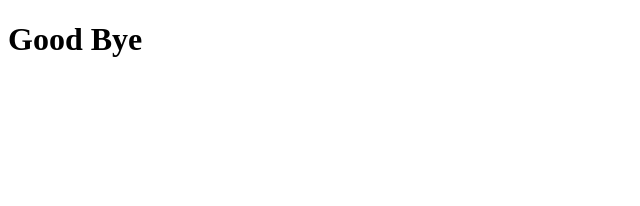
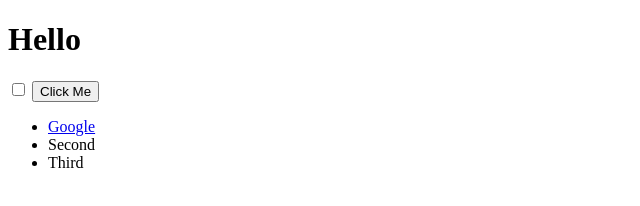
Before and after one commit to matichmike/web-development-practice, a plain HTML site: page DOM/index.html in a window 1280 px wide. Shown: the whole page, without its empty margins (0-640 px from the left). Drawn offline with Linux system fonts and the light colour scheme.

Commit message:
minor edit

```diff
--- a/DOM/index.html
+++ b/DOM/index.html
@@ -8,6 +8,16 @@
 </head>
 <body>
   <h1>Hello</h1>
-  <script src="index.js"></script>
+
+  <input type="checkbox">
+  <button style=":active: color:red;">Click Me</button>
+  <ul>
+    <li class="list">
+      <a href="https://www.google.com">Google</a>
+    </li>
+    <li class="list">Second</li>
+    <li class="list">Third</li>
+  </ul>
+
 </body>
 </html>
--- a/DOM/index.js
+++ /dev/null
@@ -1 +0,0 @@
-document.querySelector("h1").innerHTML = "Good Bye";
```
